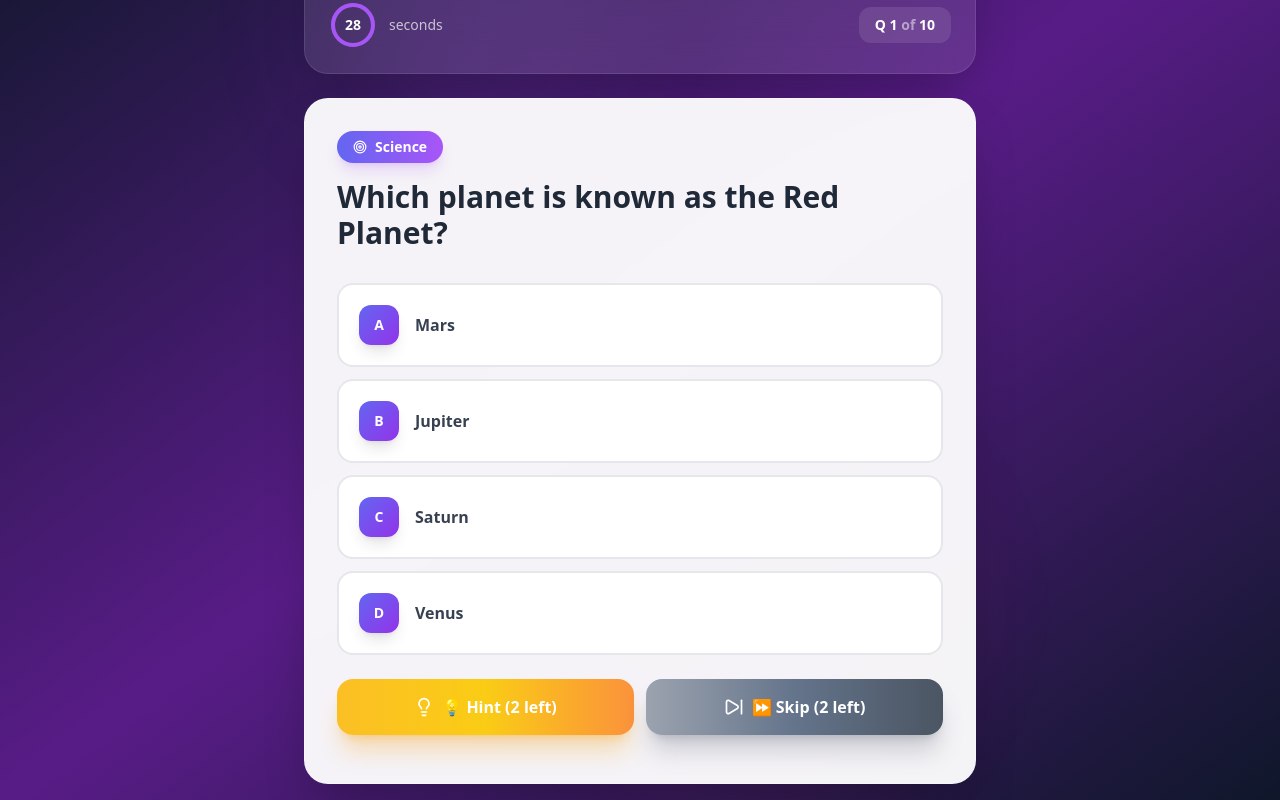
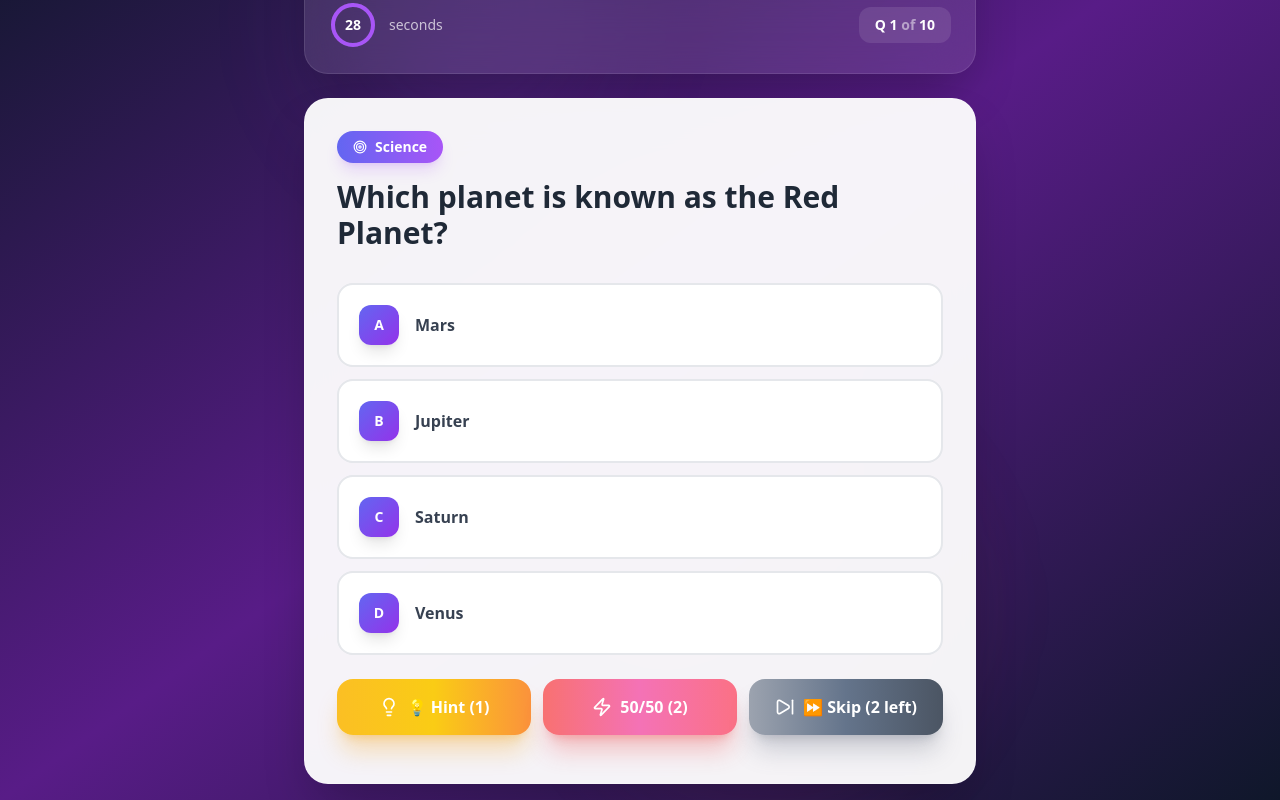
Before and after one commit to anoushkaar/nextjs-project, a Next.js app in the folder 05-quiz-app/: page / in a window 1280 px wide. Both pictures are taken after a click on the button "🚀 Start Challenge". Shown: the part 128-928 px from the top of the page. Built offline with nearby package versions, Linux system fonts and the light colour scheme.

Commit message:
refactor quiz app: update hint system to use totalHints instead of hintLimit and enhance hint functionality

```diff
--- a/05-quiz-app/src/app/page.tsx
+++ b/05-quiz-app/src/app/page.tsx
@@ -36,11 +36,11 @@ type Difficulty = "easy" | "medium" | "hard";
 
 const difficultySettings: Record<
   Difficulty,
-  { time: number; hintLimit: number; pointMultiplier: number }
+  { time: number; totalHints: number; pointMultiplier: number }
 > = {
-  easy: { time: 45, hintLimit: 3, pointMultiplier: 1 },
-  medium: { time: 30, hintLimit: 2, pointMultiplier: 1.5 },
-  hard: { time: 15, hintLimit: 1, pointMultiplier: 2 },
+  easy: { time: 45, totalHints: 15, pointMultiplier: 1 },
+  medium: { time: 30, totalHints: 10, pointMultiplier: 1.5 },
+  hard: { time: 15, totalHints: 5, pointMultiplier: 2 },
 };
 
 const achievementsList = {
@@ -679,28 +679,28 @@ export default function Home() {
     }, 1400);
   };
 
-  const hint = () => {
-    const hintLimit = difficultySettings[difficulty].hintLimit;
+  const hint = (numToHide: number = 1) => {
+    const totalHints = difficultySettings[difficulty].totalHints;
     if (
       !answered &&
-      hintsUsed < hintLimit &&
+      hintsUsedTotal + numToHide <= totalHints &&
       questions[currentQuestion].options.length > 2
     ) {
       const q = questions[currentQuestion];
       const visibleOptions = q.options.filter(
         (o) => !(hiddenOptions[currentQuestion] || []).includes(o),
       );
-      if (visibleOptions.length <= 2) return; // already at minimum
+      if (visibleOptions.length <= numToHide + 1) return; // need at least one correct + numToHide wrong
       const wrongOptions = visibleOptions.filter((o) => o !== q.answer);
-      if (wrongOptions.length === 0) return;
-      const toHide =
-        wrongOptions[Math.floor(Math.random() * wrongOptions.length)];
+      if (wrongOptions.length < numToHide) return;
+      // Shuffle wrong options and take first numToHide
+      const shuffledWrong = shuffleStrings([...wrongOptions]);
+      const toHide = shuffledWrong.slice(0, numToHide);
       setHiddenOptions((prev) => ({
         ...prev,
-        [currentQuestion]: [...(prev[currentQuestion] || []), toHide],
+        [currentQuestion]: [...(prev[currentQuestion] || []), ...toHide],
       }));
-      setHintsUsed(hintsUsed + 1);
-      setHintsUsedTotal((prev) => prev + 1);
+      setHintsUsedTotal((prev) => prev + numToHide);
       // Play hint sound
       if (soundEnabled && timerSoundRef.current) {
         timerSoundRef.current.currentTime = 0;
@@ -1039,7 +1039,7 @@ export default function Home() {
                   <div className="text-lg capitalize">{diff}</div>
                   <div className="text-xs opacity-80 mt-1">
                     {difficultySettings[diff].time}s •{" "}
-                    {difficultySettings[diff].hintLimit} hints •{" "}
+                    {difficultySettings[diff].totalHints} hints •{" "}
                     {difficultySettings[diff].pointMultiplier}x pts
                   </div>
                 </button>
@@ -1728,7 +1728,7 @@ export default function Home() {
                 <p className="text-white text-2xl font-bold">{totalPoints}</p>
               </div>
             </div>
-            <div className="flex items-center space-x-4">
+            <div className="flex flex-wrap items-center gap-4">
               <div className="text-right">
                 <p className="text-white/60 text-xs uppercase tracking-wide">
                   Streak{" "}
@@ -1747,6 +1747,17 @@ export default function Home() {
               </div>
               <div className="bg-gradient-to-br from-orange-400 to-red-500 rounded-xl p-3 shadow-lg shadow-orange-500/30">
                 <Zap className="text-white" size={22} />
+              </div>
+              <div className="text-right">
+                <p className="text-white/60 text-xs uppercase tracking-wide">
+                  Hints
+                </p>
+                <p className="text-white text-2xl font-bold">
+                  {difficultySettings[difficulty].totalHints - hintsUsedTotal}
+                </p>
+              </div>
+              <div className="bg-gradient-to-br from-yellow-400 to-amber-500 rounded-xl p-3 shadow-lg shadow-yellow-500/30">
+                <Lightbulb className="text-white" size={22} />
               </div>
               <div className="flex items-center space-x-1">
                 <button
@@ -1928,7 +1939,9 @@ export default function Home() {
                   (o) => !(hiddenOptions[currentQuestion] || []).includes(o),
                 );
                 return (
-                  hintsUsed < difficultySettings[difficulty].hintLimit &&
+                  <>
+                    {hintsUsedTotal + 1 <=
+                      difficultySettings[difficulty].totalHints &&
                       visibleOptions.length > 2 && (
                         <button
                           onClick={hint}
@@ -1939,11 +1952,25 @@ export default function Home() {
                             className="mr-2 group-hover:rotate-12 transition-transform"
                             size={20}
                           />
-                      💡 Hint (
-                      {difficultySettings[difficulty].hintLimit - hintsUsed}{" "}
-                      left)
-                    </button>
-                  )
+                          💡 Hint (1)
+                        </button>
+                      )}
+                    {hintsUsedTotal + 2 <=
+                      difficultySettings[difficulty].totalHints &&
+                      visibleOptions.length > 3 && (
+                        <button
+                          onClick={() => hint(2)}
+                          className="group flex-1 bg-gradient-to-r from-red-400 via-pink-400 to-rose-400 text-white py-4 px-6 rounded-2xl hover:from-red-500 hover:via-pink-500 hover:to-rose-500 transition-all duration-300 flex items-center justify-center font-bold shadow-xl shadow-red-500/30 hover:shadow-2xl transform hover:scale-[1.02] hover:-translate-y-0.5 relative overflow-hidden"
+                        >
+                          <span className="absolute inset-0 bg-gradient-to-r from-white/0 via-white/20 to-white/0 -translate-x-full group-hover:translate-x-full transition-transform duration-700"></span>
+                          <Zap
+                            className="mr-2 group-hover:rotate-12 transition-transform"
+                            size={20}
+                          />
+                          50/50 (2)
+                        </button>
+                      )}
+                  </>
                 );
               })()}
               {skipsRemaining > 0 && (
```
Lines whose indentation alone changed are shown as unchanged.
